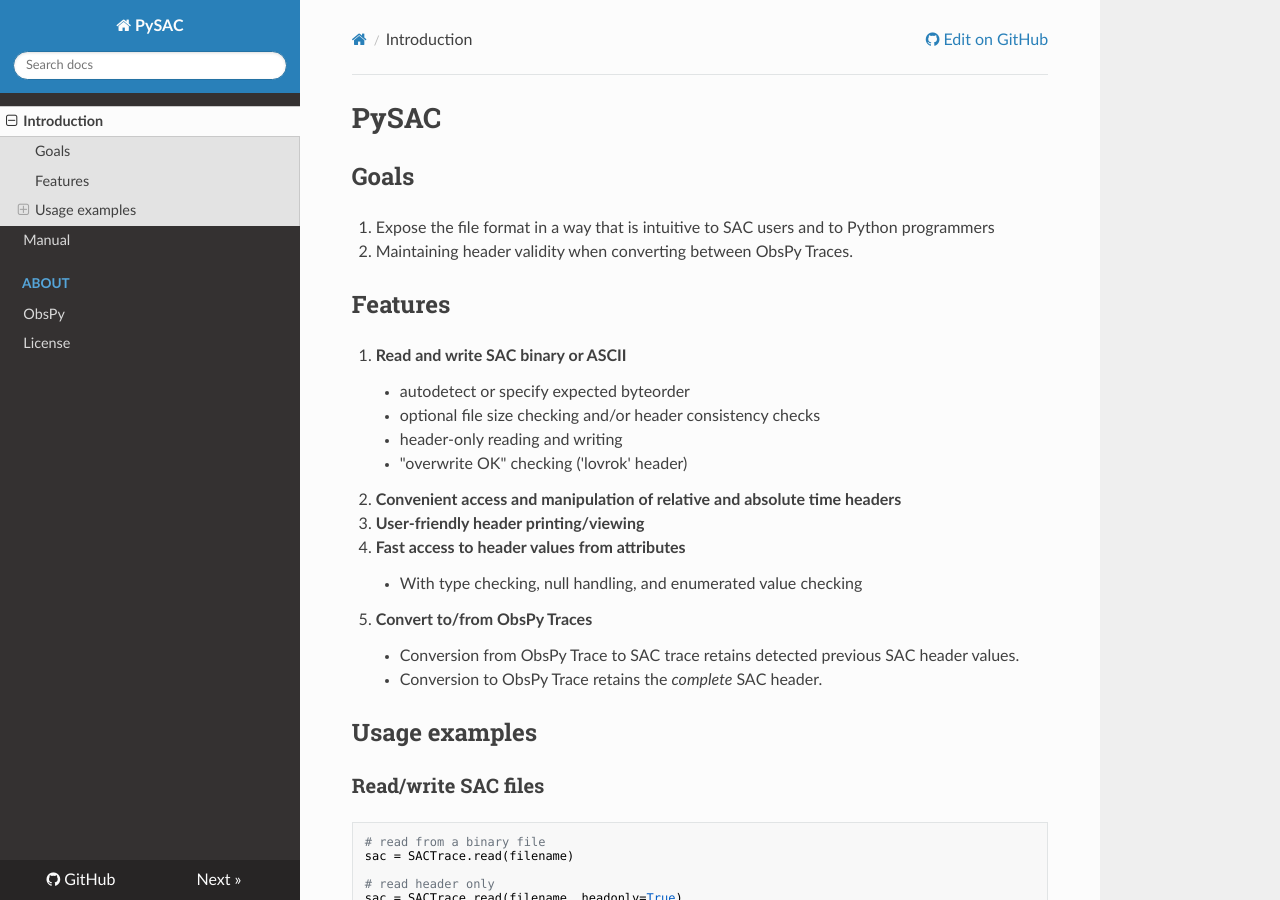
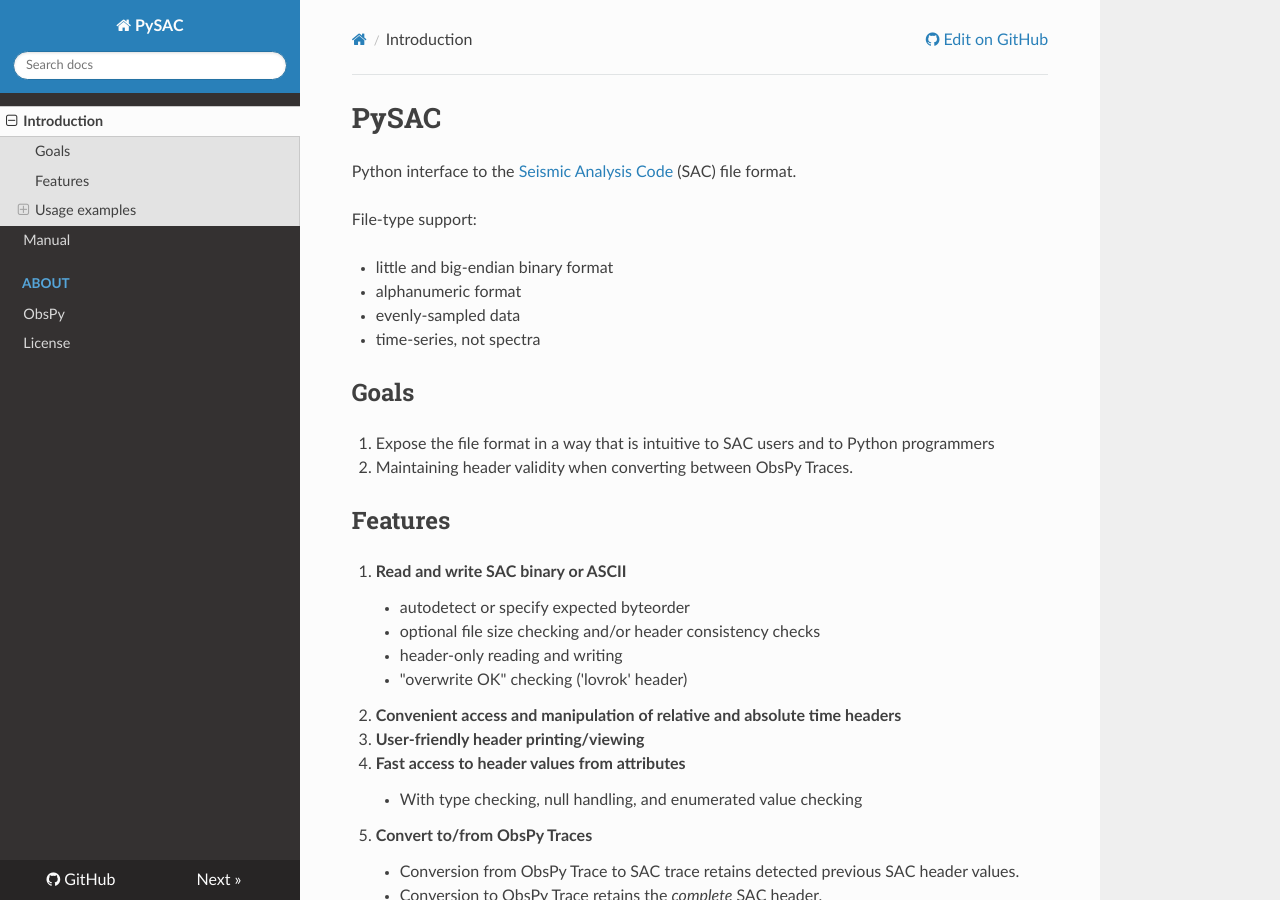
Before and after one commit to LANL-Seismoacoustics/pysac, an MkDocs documentation site: the page built from docs/index.md, in a window 1280 px wide and 900 px high. Built offline with MkDocs 1.6.1, drawn with Linux system fonts in a browser that asks for light colours; nearby versions of some CDN libraries; old or Windows-style settings are respelled for this version of MkDocs.

Commit message:
Add SAC file type support.

```diff
--- a/docs/index.md
+++ b/docs/index.md
@@ -1,4 +1,14 @@
 # PySAC
+
+Python interface to the [Seismic Analysis
+Code](http://ds.iris.edu/files/sac-manual/) (SAC) file format.
+
+File-type support:
+
+* little and big-endian binary format
+* alphanumeric format
+* evenly-sampled data
+* time-series, not spectra
 
 ## Goals
 
```
